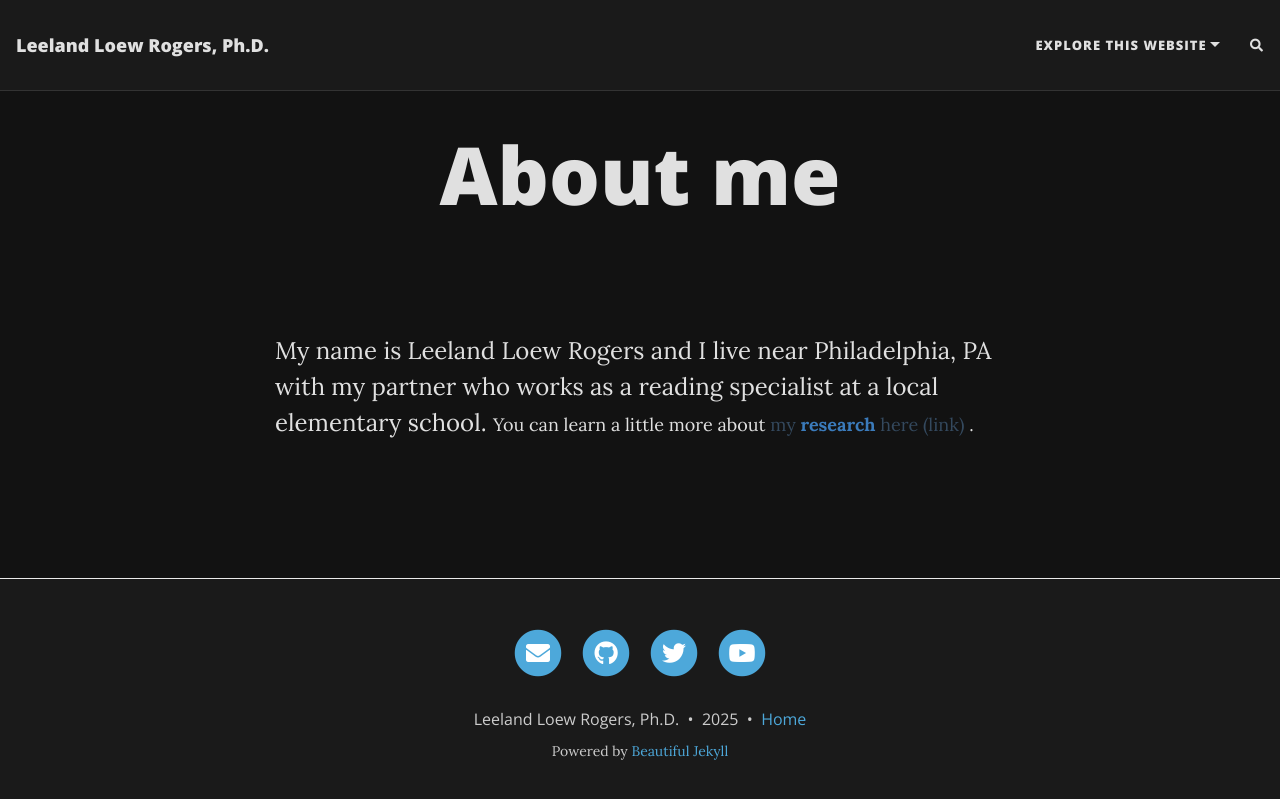
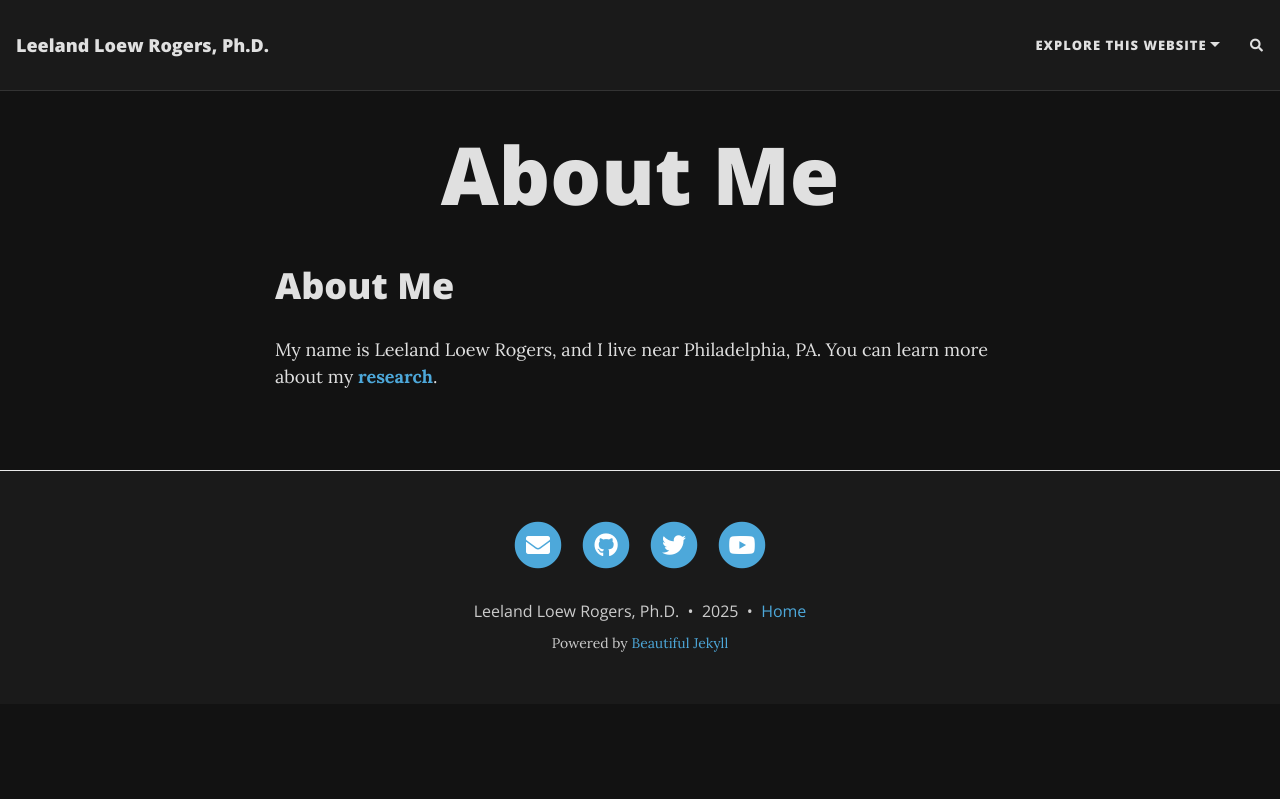
Before and after one commit to LeeLoew/LeelandRogers, a Jekyll site: the page built from aboutme.md, in a window 1280 px wide. Shown: the top 799 px of the page. Built offline with Jekyll 4.4.1, drawn with Linux system fonts in a browser that asks for light colours; nearby versions of some CDN libraries; comment, search, counter and statistics services are not loaded.

Commit message:
Update aboutme.md

```diff
--- a/aboutme.md
+++ b/aboutme.md
@@ -1,8 +1,8 @@
 ---
 layout: page
-title: About me
-#subtitle: Everything about me and documented good times
+title: About Me
 ---
-<p>&nbsp;</p>
-<p><span style="font-size: 18pt;"> My name is Leeland Loew Rogers and I live near Philadelphia, PA with my partner who works as a reading specialist at a local elementary school. </span>You can learn a little more about <span style="color: #34495e;"><a style="color: #34495e;" href="https://leeloew.github.io/research/">my <span style="color: #3b7bbb;"><strong>research</strong></span> here (link)&nbsp;</a></span>.&nbsp;</p>
-<p>&nbsp;</p>
+
+# About Me
+
+My name is Leeland Loew Rogers, and I live near Philadelphia, PA. You can learn more about my [**research**](https://leeloew.github.io/research/).
```
